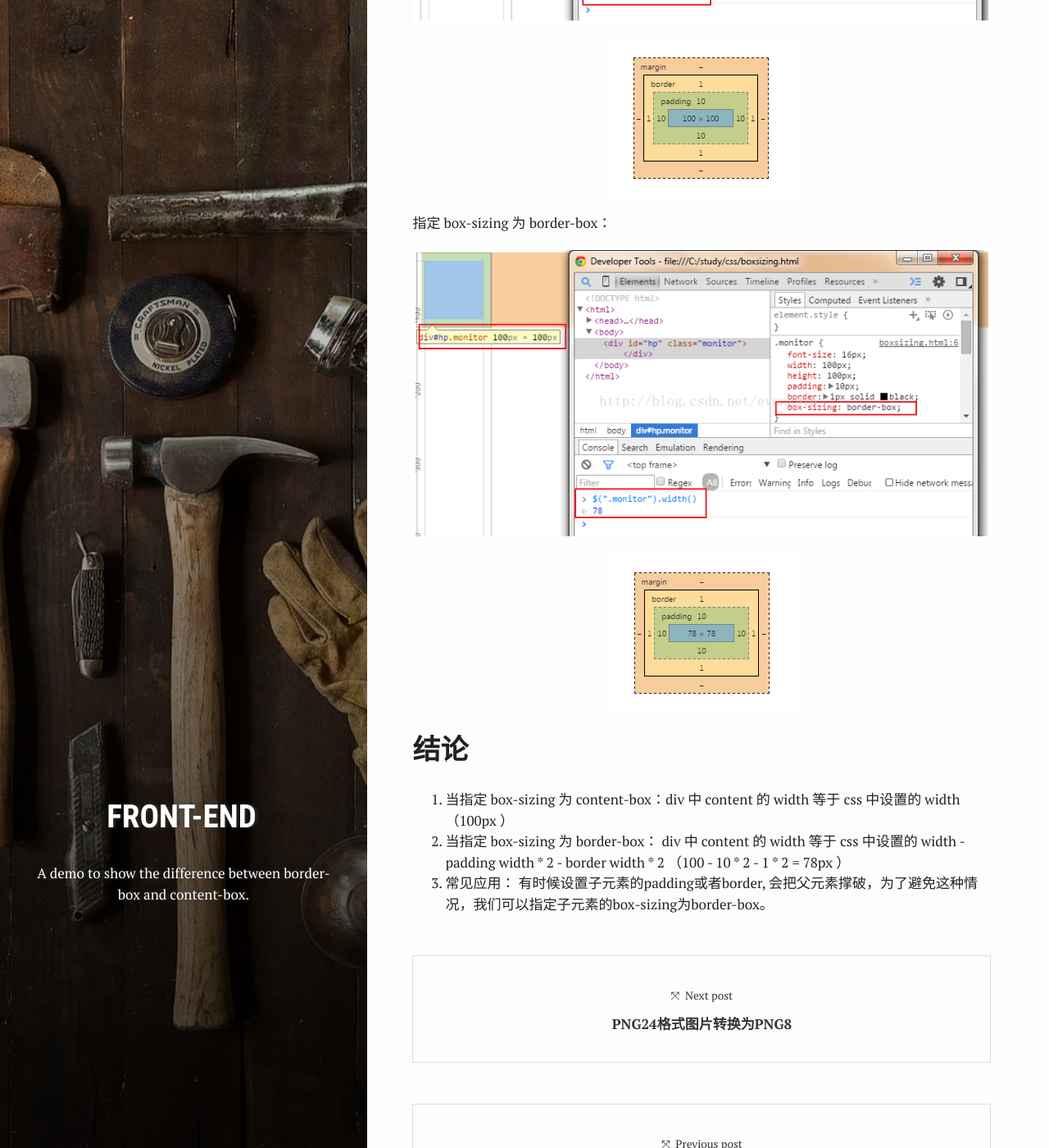
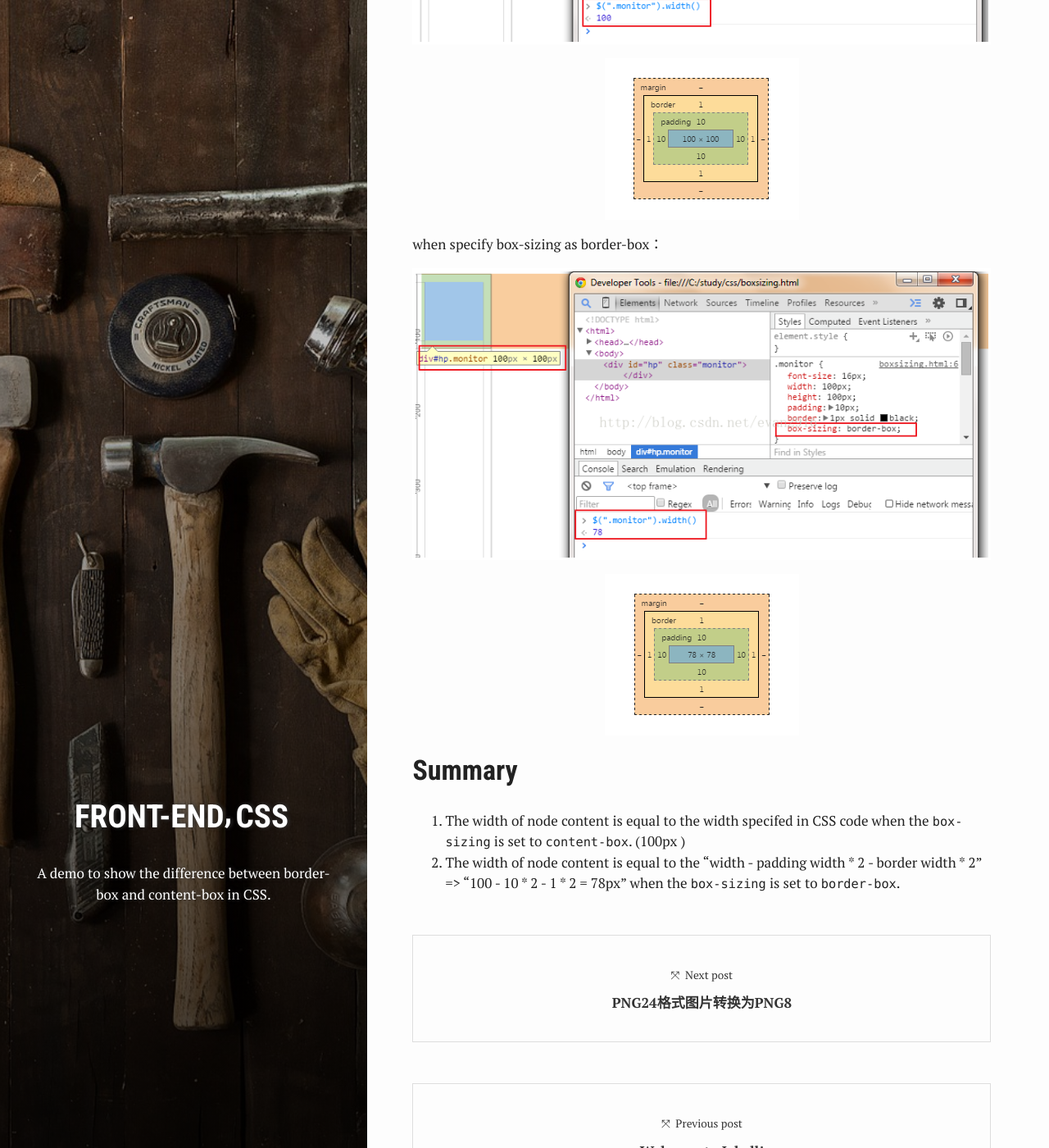
Before and after one commit to EdmondWang/EdmondWang.github.io, a Jekyll site: the page built from _posts/2017-02-12-css-box-sizing.md, in a window 1280 px wide and 1400 px high, scrolled down 1149 px. Shown: the whole window at 82% size. Built offline with Jekyll 4.4.1, drawn with Linux system fonts in a browser that asks for light colours; some of the changed text lies outside the part shown.

Commit message:
translate css box sizing to english

```diff
--- a/_posts/2017-02-12-css-box-sizing.md
+++ b/_posts/2017-02-12-css-box-sizing.md
@@ -1,20 +1,20 @@
 ---
 bg: "tools.jpg"
 layout: post
-title:  "CSS Box Sizing"
-crawlertitle: "border-box VS content-box"
-summary: "A demo to show the difference between border-box and content-box."
+title:  "Box Sizing in CSS"
+crawlertitle: "border-box VS content-box in CSS"
+summary: "A demo to show the difference between border-box and content-box in CSS."
 date:   2017-02-12 17:00:43 +0800
 categories: posts
-tags: ['front-end']
+tags: ['front-end', 'css']
 author: Edmond
 ---
+Recenlty I am facing the issue caused by wrong value of box sizing in CSS.
+Thus I make a demo below to remind myself.
 
-最近工作中使用到css box-sizing属性，以一个简单的例子特此记录。
-
-实验
+Expirement
 ===
-css代码：
+CSS Code：
 {% highlight css %}
 .monitor {
     font-size: 16px;
@@ -26,26 +26,24 @@ css代码：
 }
 {% endhighlight %}
 
-html代码：
+HTML Code:
 {% highlight html %}
 <div id="hp" class="monitor"></div>
 {% endhighlight %}
 
-效果
+Result
 ===
 
-指定 box-sizing 为 content-box：
+when specify box-sizing as content-box：
 [![railroad]({{ site.images }}/content-box.png)]({{ site.images }}/content-box.png)
 [![railroad]({{ site.images }}/content-box-inspector.png)]({{ site.images }}/content-box-inspector.png)
-指定 box-sizing 为 border-box：
+when specify box-sizing as border-box：
 [![railroad]({{ site.images }}/border-box.png)]({{ site.images }}/border-box.png)
 [![railroad]({{ site.images }}/border-box-inspector.png)]({{ site.images }}/border-box-inspector.png)
 
-结论
+Summary
 ===
 
-1. 当指定 box-sizing 为 content-box：div 中 content 的 width 等于 css 中设置的 width
-（100px ）
-2. 当指定 box-sizing 为 border-box： div 中 content 的 width 等于 css 中设置的 width - padding width * 2 - border width * 2
-（100 - 10 * 2 - 1 * 2 = 78px ）
-3. 常见应用： 有时候设置子元素的padding或者border, 会把父元素撑破，为了避免这种情况，我们可以指定子元素的box-sizing为border-box。
+1. The width of node content is equal to the width specifed in CSS code when the `box-sizing` is set to `content-box`. (100px )
+2. The width of node content is equal to the
+    "width - padding width * 2 - border width * 2" => "100 - 10 * 2 - 1 * 2 = 78px" when the `box-sizing` is set to `border-box`.
```
